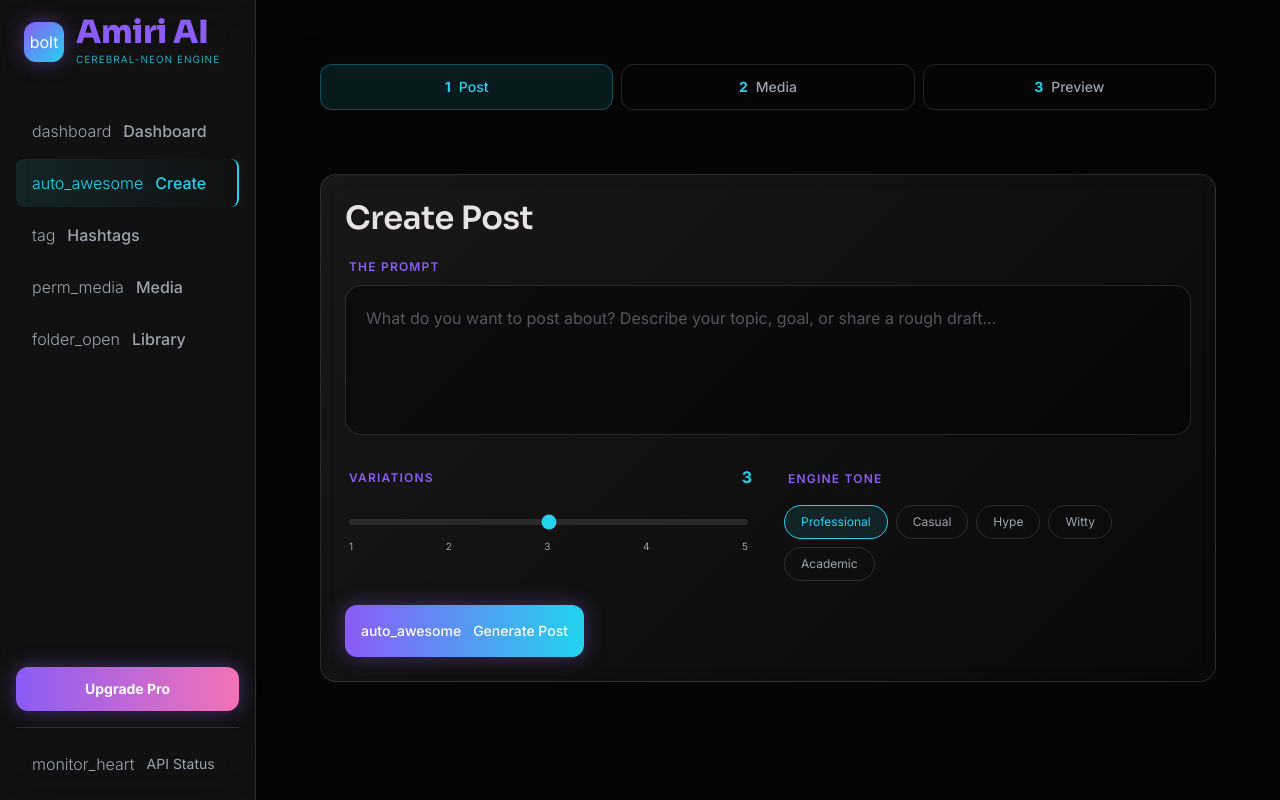
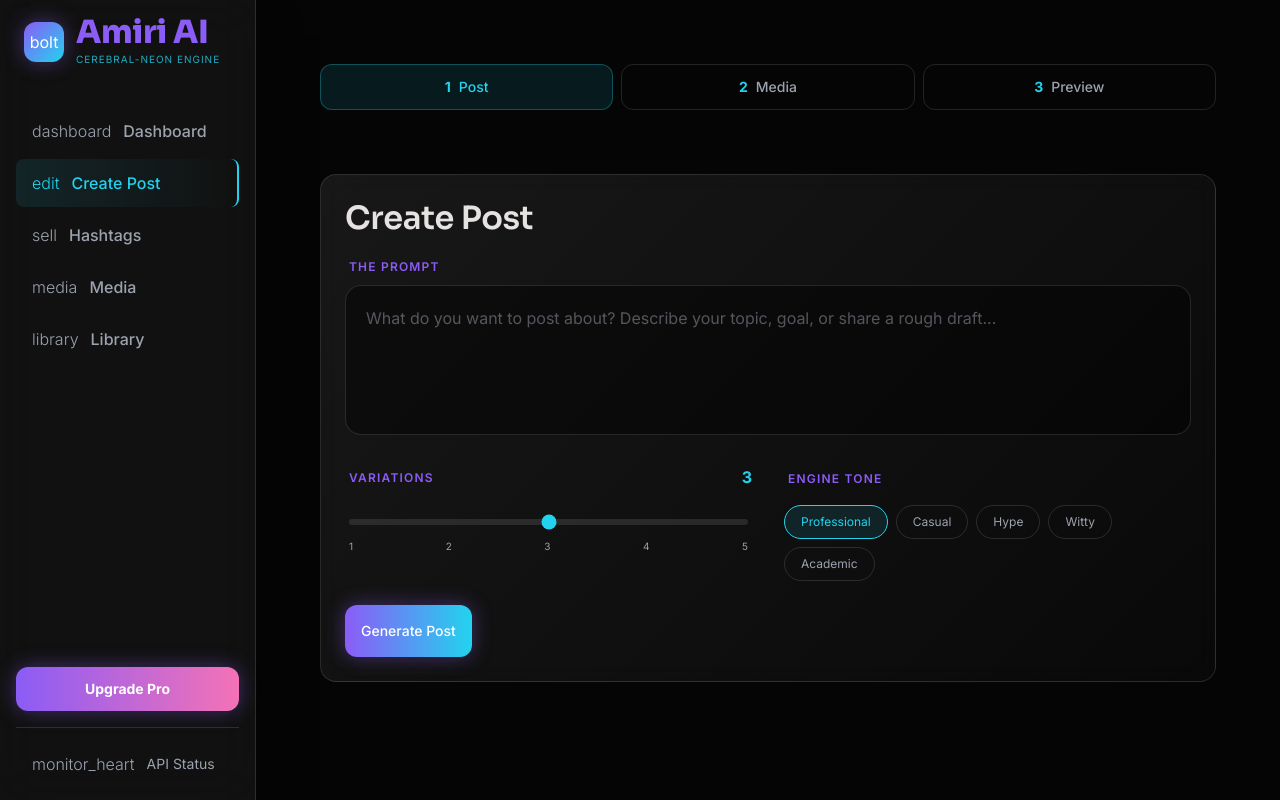
Before and after one commit to MohammedAH10/Lyra-Content-Agent, a Next.js app in the folder frontend/: page /generate-post in a window 1280 px wide. Built offline with nearby package versions, Linux system fonts and the light colour scheme.

Commit message:
Cleaned up all banned icons

```diff
--- a/frontend/src/components/layout/Sidebar.tsx
+++ b/frontend/src/components/layout/Sidebar.tsx
@@ -6,10 +6,10 @@ import { cn } from '@/utils/formatters';
 
 const navItems = [
   { href: '/', label: 'Dashboard', icon: 'dashboard' },
-  { href: '/generate-post', label: 'Create', icon: 'auto_awesome' },
-  { href: '/suggest-hashtags', label: 'Hashtags', icon: 'tag' },
-  { href: '/recommend-media', label: 'Media', icon: 'perm_media' },
-  { href: '/files', label: 'Library', icon: 'folder_open' },
+  { href: '/generate-post', label: 'Create Post', icon: 'edit' },
+  { href: '/suggest-hashtags', label: 'Hashtags', icon: 'sell' },
+  { href: '/recommend-media', label: 'Media', icon: 'media' },
+  { href: '/files', label: 'Library', icon: 'library' },
 ];
 
 export default function Sidebar() {
--- a/frontend/src/components/post/PostGeneratorForm.tsx
+++ b/frontend/src/components/post/PostGeneratorForm.tsx
@@ -91,7 +91,6 @@ export default function PostGeneratorForm({
       </div>
 
       <Button type="submit" loading={loading} className="w-full md:w-auto px-12 py-4 text-lg gap-3">
-        <span className="material-symbols-outlined" style={{ fontVariationSettings: "'FILL' 1" }}>auto_awesome</span>
         Generate Post
       </Button>
     </form>
```
Also changed, not shown: 1 other file (tests, documents, lock files or other folders).
